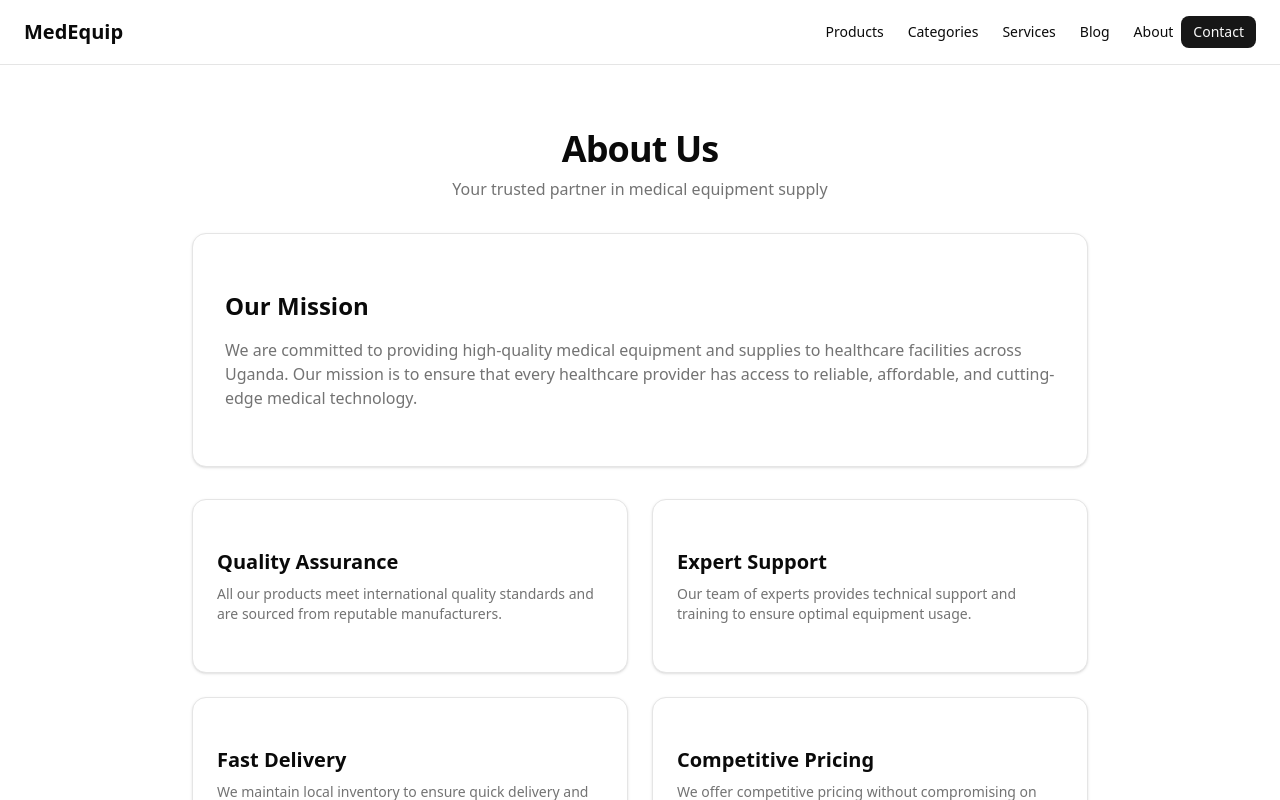
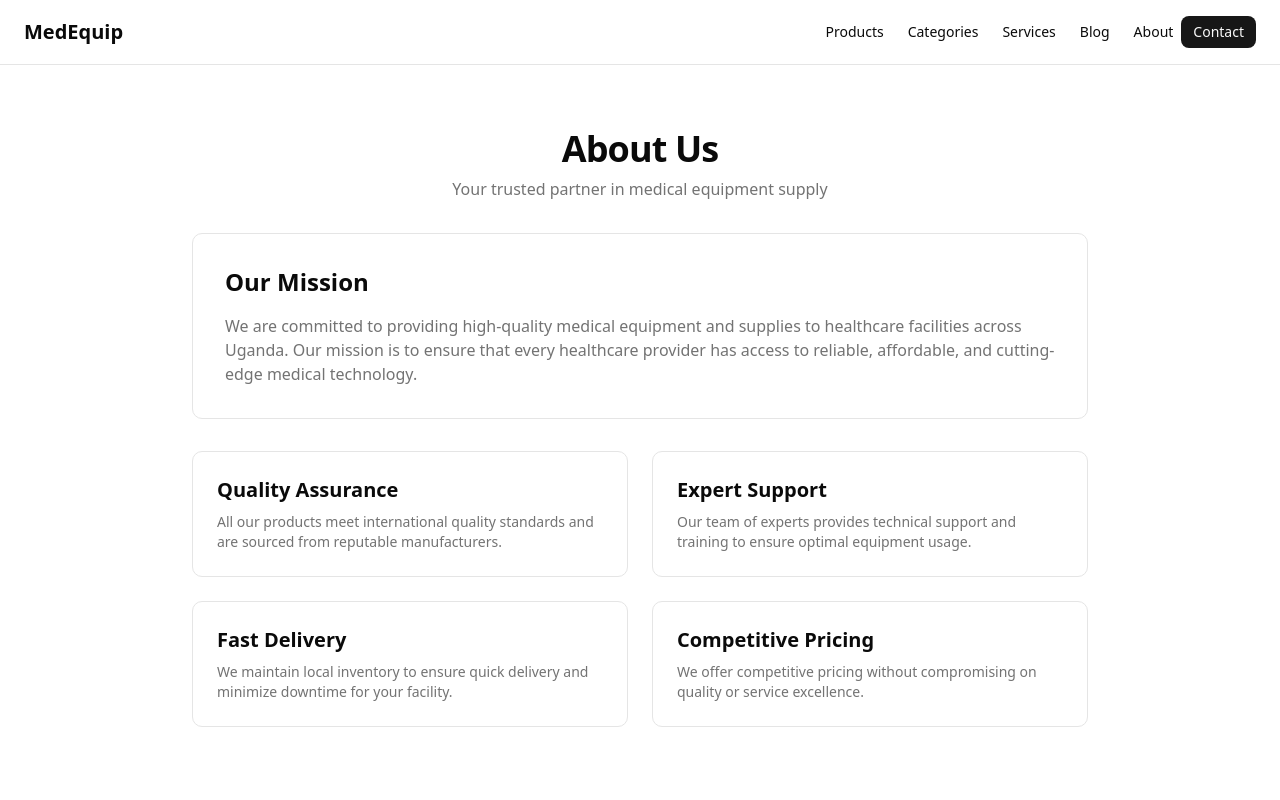
Before and after one commit to ANYURU/medical-equipment, a Next.js app in the folder apps/web/: page /about in a window 1280 px wide. Shown: the top 800 px of the page. Built offline with nearby package versions, Linux system fonts and the light colour scheme; no server answers.

Commit message:
refactor: replace Cards with flat divs on about page

```diff
--- a/apps/web/src/app/about/page.tsx
+++ b/apps/web/src/app/about/page.tsx
@@ -1,4 +1,3 @@
-import { Card, CardContent } from '@/components/ui/card';
 import { Separator } from '@/components/ui/separator';
 
 export default function AboutPage() {
@@ -14,48 +13,38 @@ export default function AboutPage() {
           </p>
         </div>
 
-        <Card className="mb-8">
-          <CardContent className="p-6 md:p-8">
+        <div className="mb-8 rounded-lg border bg-card p-6 md:p-8">
           <h2 className="mb-4 text-2xl font-bold">Our Mission</h2>
           <p className="text-muted-foreground">
             We are committed to providing high-quality medical equipment and supplies to healthcare facilities across Uganda. Our mission is to ensure that every healthcare provider has access to reliable, affordable, and cutting-edge medical technology.
           </p>
-          </CardContent>
-        </Card>
+        </div>
 
         <div className="grid gap-6 md:grid-cols-2">
-          <Card>
-            <CardContent className="p-6">
+          <div className="rounded-lg border bg-card p-6 transition-colors hover:bg-accent">
             <h3 className="mb-2 text-xl font-semibold">Quality Assurance</h3>
             <p className="text-sm text-muted-foreground">
               All our products meet international quality standards and are sourced from reputable manufacturers.
             </p>
-            </CardContent>
-          </Card>
-          <Card>
-            <CardContent className="p-6">
+          </div>
+          <div className="rounded-lg border bg-card p-6 transition-colors hover:bg-accent">
             <h3 className="mb-2 text-xl font-semibold">Expert Support</h3>
             <p className="text-sm text-muted-foreground">
               Our team of experts provides technical support and training to ensure optimal equipment usage.
             </p>
-            </CardContent>
-          </Card>
-          <Card>
-            <CardContent className="p-6">
+          </div>
+          <div className="rounded-lg border bg-card p-6 transition-colors hover:bg-accent">
             <h3 className="mb-2 text-xl font-semibold">Fast Delivery</h3>
             <p className="text-sm text-muted-foreground">
               We maintain local inventory to ensure quick delivery and minimize downtime for your facility.
             </p>
-            </CardContent>
-          </Card>
-          <Card>
-            <CardContent className="p-6">
+          </div>
+          <div className="rounded-lg border bg-card p-6 transition-colors hover:bg-accent">
             <h3 className="mb-2 text-xl font-semibold">Competitive Pricing</h3>
             <p className="text-sm text-muted-foreground">
               We offer competitive pricing without compromising on quality or service excellence.
             </p>
-            </CardContent>
-          </Card>
+          </div>
         </div>
       </div>
     </div>
```
Lines whose indentation alone changed are shown as unchanged.
